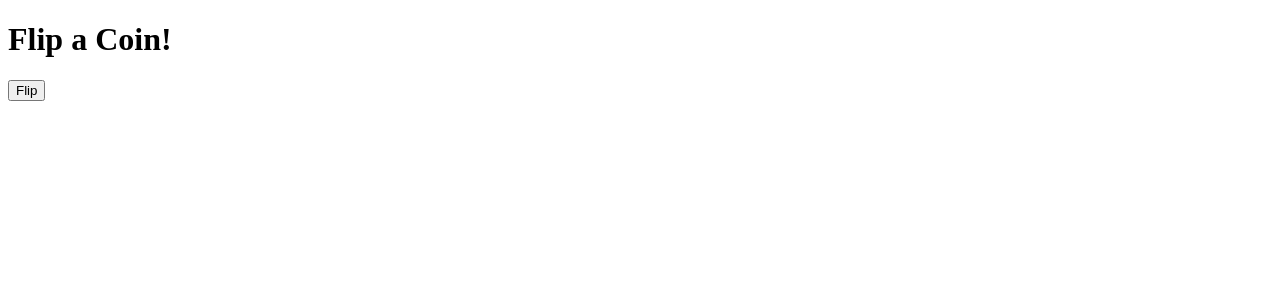
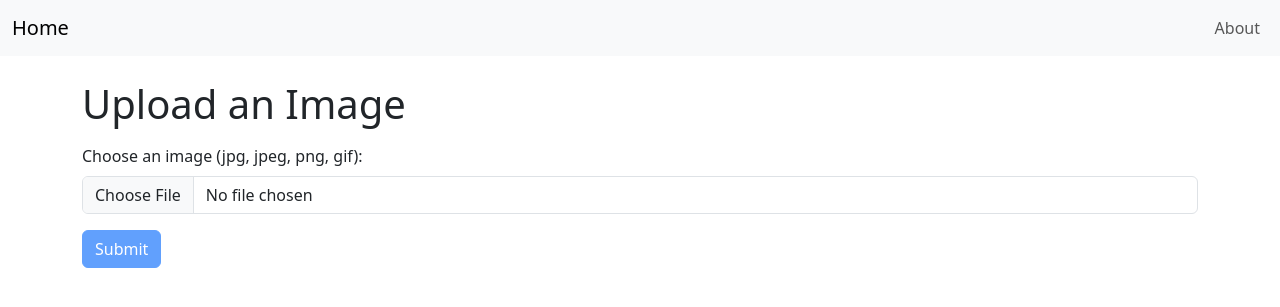
Before and after one commit to a-ibrah/DiagnoScan, a Flask app: page / in a window 1280 px wide. Shown: the top 307 px of the page. Run offline with Flask 3, Linux system fonts and the light colour scheme; some libraries are stand-ins or nearby versions.

Commit message:
Photo Upload Functionality

```diff
--- a/app.py
+++ b/app.py
@@ -1,18 +1,47 @@
-from flask import Flask, jsonify, render_template
-import random
+import os
+from flask import Flask, render_template, request, redirect, url_for, flash
+from werkzeug.utils import secure_filename
 
 app = Flask(__name__)
+app.secret_key = 'yoursecretkey'  # Needed for flash messages
 
-@app.route('/')
+# Folder to store uploaded images
+UPLOAD_FOLDER = os.path.join('static', 'uploads')
+os.makedirs(UPLOAD_FOLDER, exist_ok=True)  # Make sure the folder exists
+app.config['UPLOAD_FOLDER'] = UPLOAD_FOLDER
+
+# Allowed extensions
+ALLOWED_EXTENSIONS = {'png', 'jpg', 'jpeg', 'gif'}
+
+def allowed_file(filename):
+    """Check if the filename has an allowed extension."""
+    return '.' in filename and filename.rsplit('.', 1)[1].lower() in ALLOWED_EXTENSIONS
+
+@app.route('/', methods=['GET', 'POST'])
 def index():
-    # Render the front-end template
+    if request.method == 'POST':
+        # If the submit button is clicked, get the file from the request
+        file = request.files.get('image_file')
+
+        if file and allowed_file(file.filename):
+            # Secure the filename to avoid malicious paths
+            filename = secure_filename(file.filename)
+
+            # Save the file to the uploads folder
+            file.save(os.path.join(app.config['UPLOAD_FOLDER'], filename))
+
+            flash("Image successfully uploaded!", "success")
+            return redirect(url_for('index'))
+        else:
+            flash("Please upload a valid image file (jpg, png, gif).", "danger")
+            return redirect(url_for('index'))
+
+    # For GET requests, just show the page
     return render_template('index.html')
 
-@app.route('/flip', methods=['GET'])
-def flip_coin():
-    # Return "heads" or "tails" randomly
-    result = random.choice(["heads", "tails"])
-    return jsonify({"result": result})  # Return the result as JSON
+@app.route('/about')
+def about():
+    return render_template('about.html')
 
 if __name__ == '__main__':
     app.run(debug=True)
--- /dev/null
+++ b/templates/about.html
@@ -0,0 +1,5 @@
+{% extends "layout.html" %}
+{% block content %}
+  <h1>About</h1>
+  <p>This page is empty for now. More info coming soon!</p>
+{% endblock %}
--- a/templates/index.html
+++ b/templates/index.html
@@ -1,26 +1,59 @@
-<!DOCTYPE html>
-<html lang="en">
-<head>
-    <meta charset="UTF-8">
-    <meta name="viewport" content="width=device-width, initial-scale=1.0">
-    <title>Coin Flip</title>
-    <script>
-        async function flipCoin() {
-            try {
-                // Send a GET request to the /flip endpoint
-                const response = await fetch('/flip');
-                const data = await response.json();
-                // Display the result
-                document.getElementById('result').innerText = `Result: ${data.result}`;
-            } catch (error) {
-                console.error('Error flipping coin:', error);
-            }
-        }
-    </script>
-</head>
-<body>
-    <h1>Flip a Coin!</h1>
-    <button onclick="flipCoin()">Flip</button>
-    <p id="result"></p>
-</body>
-</html>
+{% extends "layout.html" %}
+{% block content %}
+  <h1>Upload an Image</h1>
+  <form method="POST" enctype="multipart/form-data" class="mt-3">
+    <!-- File Input -->
+    <div class="mb-3">
+      <label for="image_file" class="form-label">Choose an image (jpg, jpeg, png, gif):</label>
+      <input
+        class="form-control"
+        type="file"
+        id="image_file"
+        name="image_file"
+        accept=".jpg,.jpeg,.png,.gif"
+      >
+    </div>
+
+    <!-- Preview -->
+    <div class="mb-3">
+      <img
+        id="preview-image"
+        src="#"
+        alt="Image preview..."
+        class="img-thumbnail"
+        style="max-width: 300px; display: none;"
+      >
+    </div>
+
+    <!-- Submit Button -->
+    <button id="submit-btn" class="btn btn-primary" type="submit" disabled>
+      Submit
+    </button>
+  </form>
+
+  <script>
+    const imageFileInput = document.getElementById("image_file");
+    const previewImage = document.getElementById("preview-image");
+    const submitBtn = document.getElementById("submit-btn");
+
+    imageFileInput.addEventListener("change", function() {
+      const file = imageFileInput.files[0];
+      if (file) {
+        // Enable the submit button
+        submitBtn.disabled = false;
+
+        // Preview the selected image
+        const reader = new FileReader();
+        reader.onload = function(e) {
+          previewImage.src = e.target.result;
+          previewImage.style.display = "block";
+        };
+        reader.readAsDataURL(file);
+      } else {
+        // If no file is selected, hide the preview & disable submit
+        previewImage.style.display = "none";
+        submitBtn.disabled = true;
+      }
+    });
+  </script>
+{% endblock %}
--- /dev/null
+++ b/templates/layout.html
@@ -0,0 +1,49 @@
+<!DOCTYPE html>
+<html>
+  <head>
+    <meta charset="UTF-8">
+    <title>Image Upload Demo</title>
+    <!-- Bootstrap CSS for styling -->
+    <link
+      rel="stylesheet"
+      href="https://cdn.jsdelivr.net/npm/bootstrap@5.3.0/dist/css/bootstrap.min.css"
+    >
+  </head>
+  <body>
+    <!-- Navbar -->
+    <nav class="navbar navbar-expand-lg navbar-light bg-light">
+      <div class="container-fluid">
+        <a class="navbar-brand" href="/">Home</a>
+        <div class="collapse navbar-collapse" id="navbarNav">
+          <ul class="navbar-nav ms-auto">
+            <li class="nav-item">
+              <a class="nav-link" href="/about">About</a>
+            </li>
+          </ul>
+        </div>
+      </div>
+    </nav>
+
+    <!-- Main container -->
+    <div class="container mt-4">
+      {% with messages = get_flashed_messages(with_categories=true) %}
+        {% if messages %}
+          {% for category, message in messages %}
+            <div class="alert alert-{{ category }} alert-dismissible fade show" role="alert">
+              {{ message }}
+              <button type="button" class="btn-close" data-bs-dismiss="alert" aria-label="Close"></button>
+            </div>
+          {% endfor %}
+        {% endif %}
+      {% endwith %}
+
+      {% block content %}
+      {% endblock %}
+    </div>
+
+    <!-- Bootstrap JS (optional, for dismissible alerts, etc.) -->
+    <script
+      src="https://cdn.jsdelivr.net/npm/bootstrap@5.3.0/dist/js/bootstrap.bundle.min.js"
+    ></script>
+  </body>
+</html>
```
Also changed, not shown: 1 other file.
